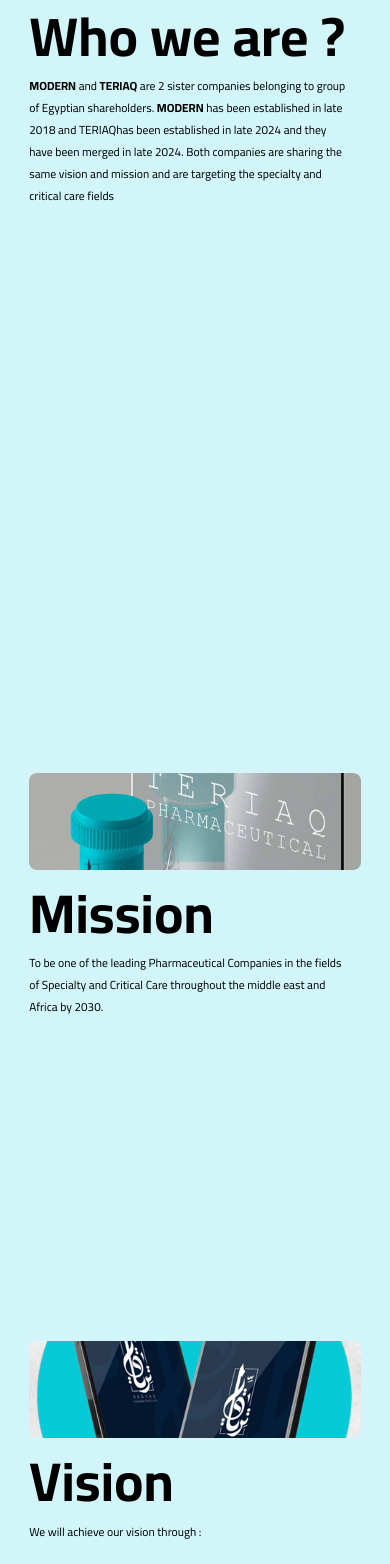
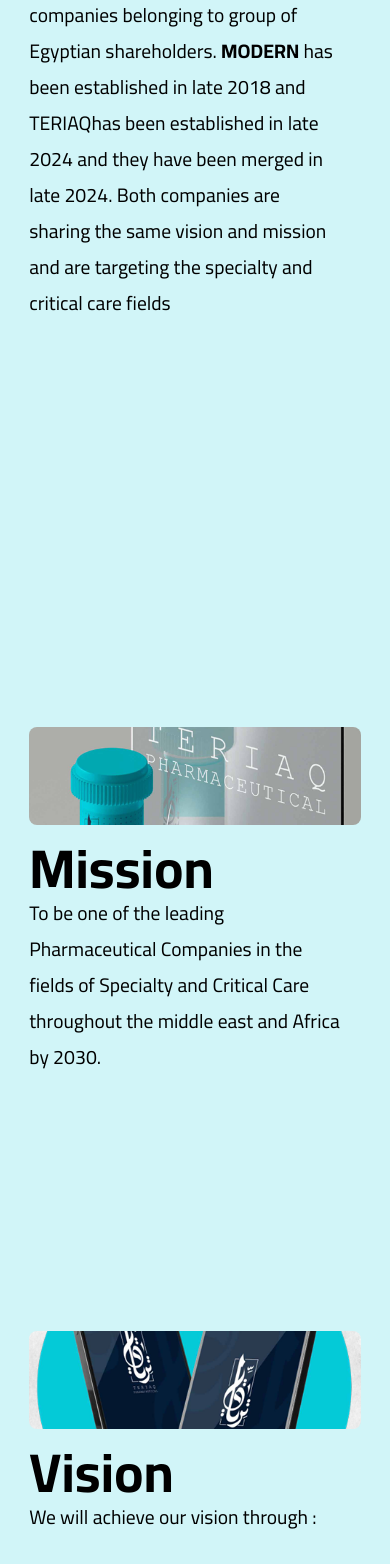
Before and after one commit to AbrahemAlhofe/teriaq, a website built with Vite: page index.html in a window 390 px wide. Shown: the part 1325-2889 px from the top of the page. Built offline with nearby package versions, Linux system fonts and the light colour scheme.

Commit message:
fix: font's size on mobile devices

```diff
--- a/index.css
+++ b/index.css
@@ -83,12 +83,6 @@
         margin: 0;
     }
 
-    p {
-        font-size: 3vw;
-        flex-grow: 1;
-        padding-right: 1em;
-    }
-
     @media (width >= 768px) {
 
         width: 75vw;
@@ -127,6 +121,17 @@
                 width: 15vw;
             }
 
+        }
+
+    }
+
+    .slide__body {
+        font-size: 5vw;
+        flex-grow: 1;
+        padding-right: 1em;
+
+        @media (width >= 768px) {
+            font-size: 2.5vw;
         }
 
     }
@@ -170,7 +175,7 @@
         left: 5em;
         z-index: 1;
 
-        &:nth-child(3) {
+        &:nth-child(4) {
 
             time {
                 background-color: gray;
@@ -178,7 +183,7 @@
 
         }
 
-        &:nth-child(4) {
+        &:nth-child(5) {
 
             margin-top: calc(4.5em * 6);
             time {
--- a/index.html
+++ b/index.html
@@ -36,8 +36,7 @@
                     <div class="slide__banner" style="background-image: url(/thumbnails/section-2.png);"></div>
                     <h1>Who we are ?</h1>
                 </div>
-                <p>
-                    <span>
+                <div class="slide__body">
                     <b>MODERN</b> and <b>TERIAQ</b> are 2 sister companies belonging to
                     group of Egyptian shareholders.
                     <b>MODERN</b> has been established in late 2018
@@ -45,8 +44,7 @@
                     have been merged in late 2024.
                     Both companies are sharing the same vision and mission
                     and are targeting the specialty and critical care fields
-                    </span>
-                </p>
+                </div>
             </div>
         </section>
         <section id="mession">
@@ -55,14 +53,12 @@
                     <div class="slide__banner" style="background-image: url(/thumbnails/section-3.png);"></div>
                     <h1>Mission</h1>
                 </div>
-                <p>
-                    <span>
+                <div class="slide__body">
                     To be one of the leading Pharmaceutical
                     Companies in the fields of Specialty and
                     Critical Care throughout the middle east and
                     Africa by 2030.
-                    </span>
-                </p>
+                </div>
             </div>
         </section>
         <section id="vision">
@@ -71,8 +67,7 @@
                     <div class="slide__banner" style="background-image: url(/thumbnails/section-4.png);"></div>
                     <h1>Vision</h1>
                 </div>
-                <p>
-                    <span>
+                <div class="slide__body">
                     We will achieve our vision through :
                     <ol>
                         <li>
@@ -98,11 +93,11 @@
                             them in our business
                         </li>
                     </ol>
-                    </span>
-                </p>
+                </div>
             </div>
         </section>
         <section id="milestones">
+            <h1>Milestones</h1>
             <div>
                 <div>
                     <time>2018</time>
```
Lines whose indentation alone changed are shown as unchanged.
